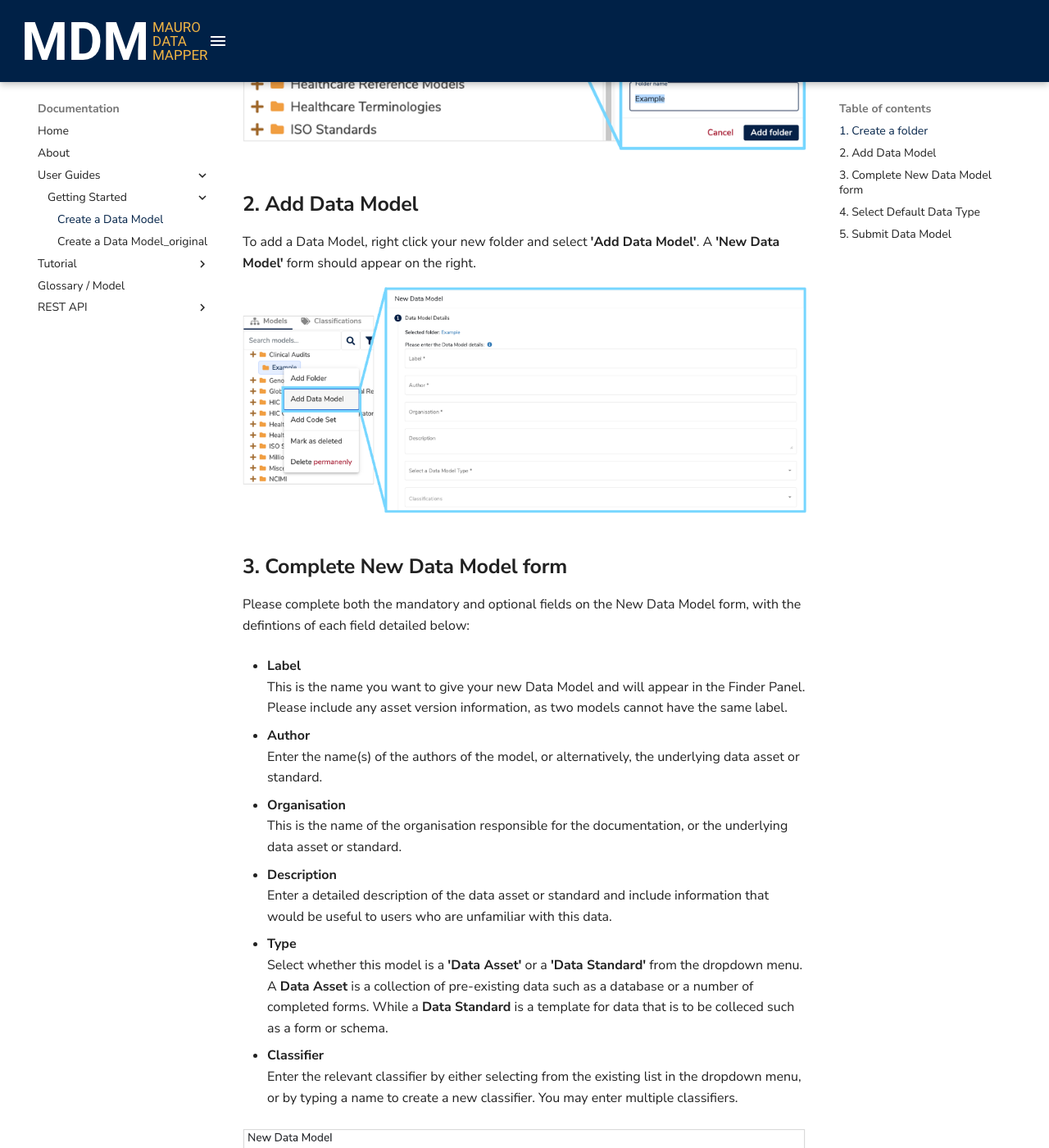
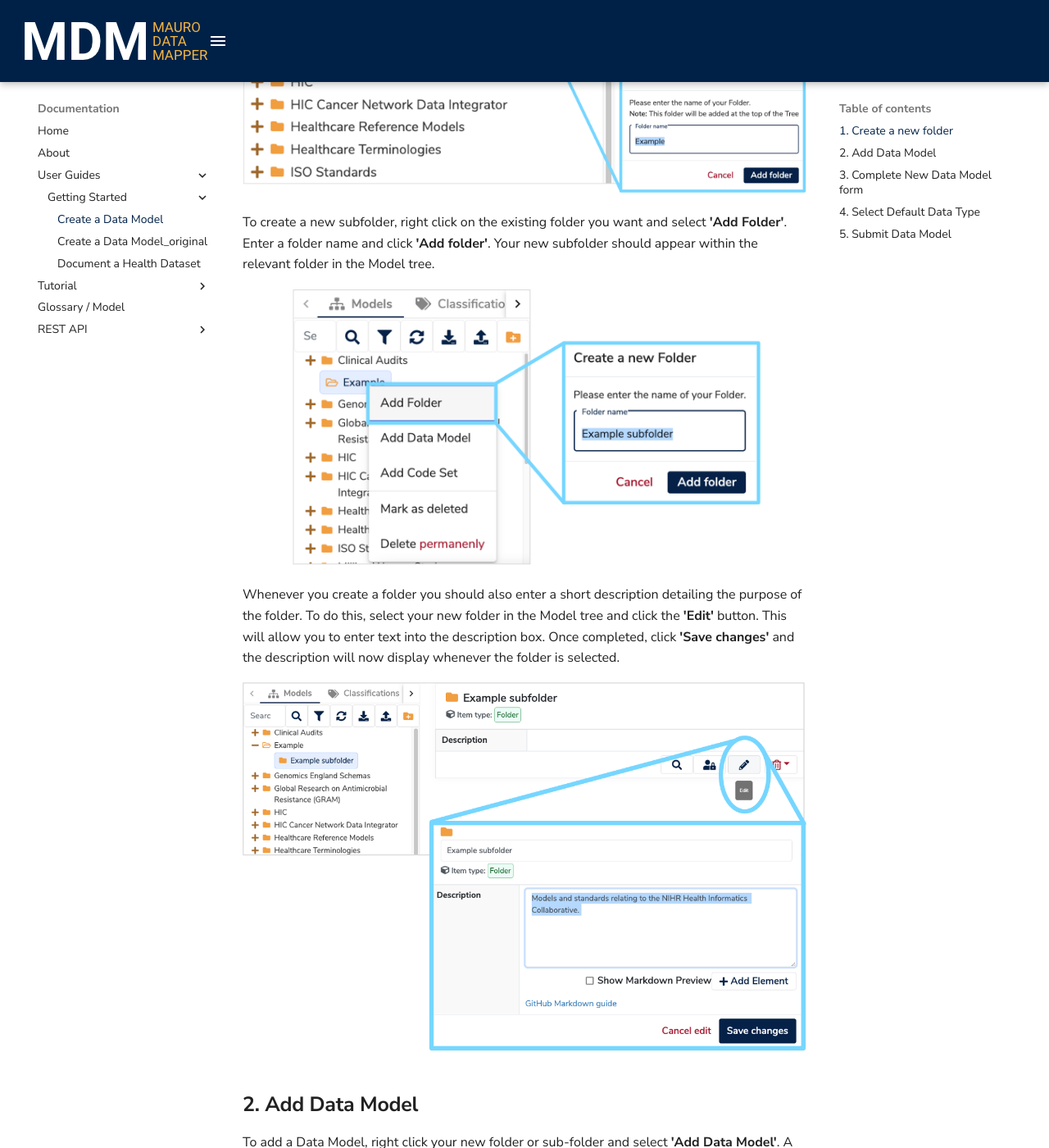
Before and after one commit to MauroDataMapper/docs, an MkDocs documentation site: the page built from docs/user-guides/getting-started/create-a-data-model/create-a-data-model.md, in a window 1280 px wide and 1400 px high, scrolled down 518 px. Shown: the whole window at 82% size. Built offline with MkDocs 1.6.1 and Material for MkDocs 9.7.7, drawn with Linux system fonts in a browser that asks for light colours; some of the changed text lies outside the part shown.

Commit message:
Updated User guides

```diff
--- a/docs/user-guides/getting-started/create-a-data-model/create-a-data-model.md
+++ b/docs/user-guides/getting-started/create-a-data-model/create-a-data-model.md
@@ -1,11 +1,19 @@
-## **1. Create a folder**
-To create a new Data Model, first you need to create a folder.
-Click the **'Create a new Folder'** icon at the top right of the Finder Panel. Enter a Folder name and click **'Add folder'**. Your new folder should now appear in the Model Tree.
+## **1. Create a new folder**
+Data Models are stored in their own folders and subfolders which are displayed in the Model tree. Therefore, to create a new Data Model, first you need to either create a new folder, or add a subfolder.
+To create a new folder click the **'Create a new Folder'** icon at the top right of the Finder Panel. Enter a Folder name and click **'Add folder'**. Your new folder should now appear in the Model tree.
 
 ![Create a new Folder](create-a-new-folder.png)
 
+To create a new subfolder, right click on the existing folder you want and select **'Add Folder'**. Enter a folder name and click **'Add folder'**. Your new subfolder should appear within the relevant folder in the Model tree.
+
+![Create a new subfolder](create-a-new-subfolder.png)
+
+Whenever you create a folder you should also enter a short description detailing the purpose of the folder. To do this, select your new folder in the Model tree and click the **'Edit'** button. This will allow you to enter text into the description box. Once completed, click **'Save changes'** and the description will now display whenever the folder is selected.
+
+![Add folder description](add-folder-description.png)
+
 ## **2. Add Data Model**
-To add a Data Model, right click your new folder and select **'Add Data Model'**. A **'New Data Model'** form should appear on the right.
+To add a Data Model, right click your new folder or sub-folder and select **'Add Data Model'**. A **'New Data Model'** form should appear on the right.
 
 ![Add data model](add-data-model.png)
 
@@ -14,16 +22,16 @@ To add a Data Model, right click your new folder and select **'Add Data Model'**
 Please complete both the mandatory and optional fields on the New Data Model form, with the defintions of each field detailed below:
 
 * **Label**
-	This is the name you want to give your new Data Model and will appear in the Finder Panel. Please include any asset version information, as two models cannot have the same label.
+	Enter the name you want to give your new Data Model which should uniquely identify it. Please include any asset version information, as two models cannot have the same label.
 
 * **Author**
-	Enter the name(s) of the authors of the model, or alternatively, the underlying data asset or standard.
+	Use this field to record the name(s) of the authors who are creating and maintaining this Data Model.
 
 * **Organisation**
-	This is the name of the organisation responsible for the documentation, or the underlying data asset or standard.
+	This is the name of the organisation responsible for the Data Model, or the underlying data asset or standard.
 
 * **Description**
-	Enter a detailed description of the data asset or standard and include information that would be useful to users who are unfamiliar with this data.
+	Enter a detailed description of the data asset or standard and include  information on any important characteristics of the data.
 
 * **Type**
 	Select whether this model is a **'Data Asset'** or a **'Data Standard'** from the dropdown menu. A **Data Asset** is a collection of pre-existing data such as a database or a number of completed forms. While a **Data Standard** is a template for data that is to be colleced such as a form or schema.
--- a/mkdocs.yml
+++ b/mkdocs.yml
@@ -46,8 +46,9 @@ nav:
             - Getting Started:
                     - Create a Data Model: 'user-guides/getting-started/create-a-data-model/create-a-data-model.md'
                     - Create a Data Model_original: 'start/creating-model.md'
+                    - Document a Health Dataset: 'user-guides/getting-started/document-a-health-dataset/document-a-health-dataset.md'
     -   Tutorial:
-            - Using the Metadata Catalogue to Document Health Datasets: 'tutorial/document-assets/index.md'
+            - Using the Metadata Catalogue to Document Health Datasets_original: 'tutorial/document-assets/index.md'
     -   Glossary / Model: 'model/glossary.md'
     -   REST API:
             -   Introduction: 'rest-api/introduction.md'
```
Also changed, not shown: docs/user-guides/getting-started/document-a-health-dataset/document-a-health-dataset.md (added, +237 -0 lines), docs/user-guides/getting-started/create-a-data-model/add-folder-description.png (added), docs/user-guides/getting-started/create-a-data-model/create-a-new-subfolder.png (added).
